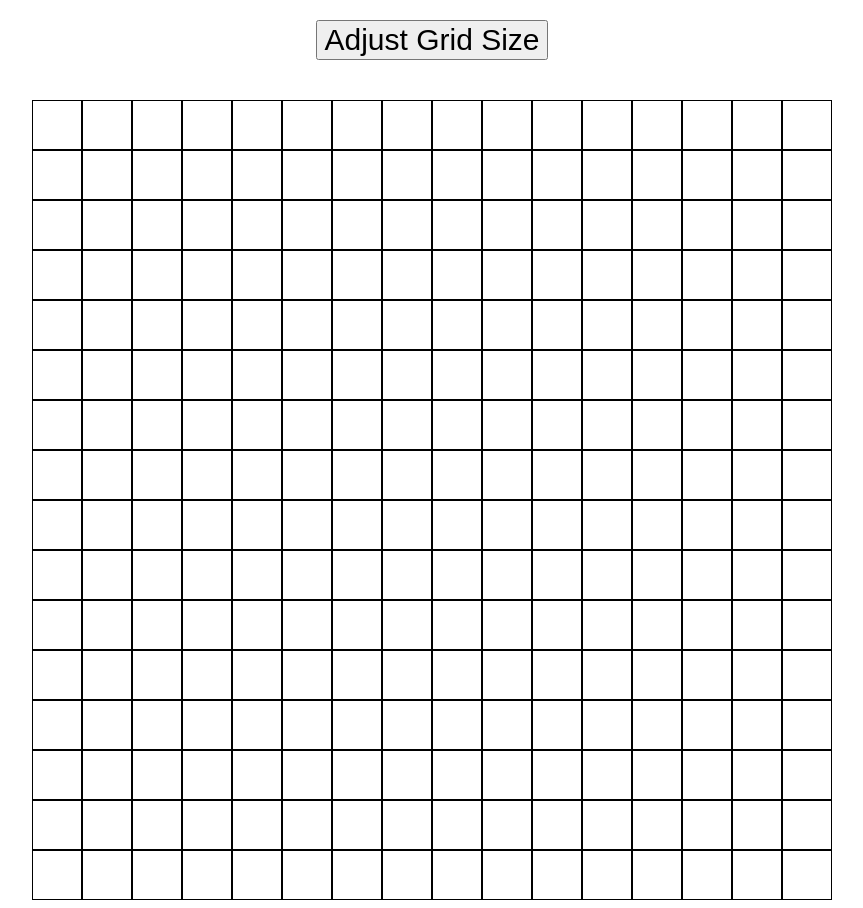
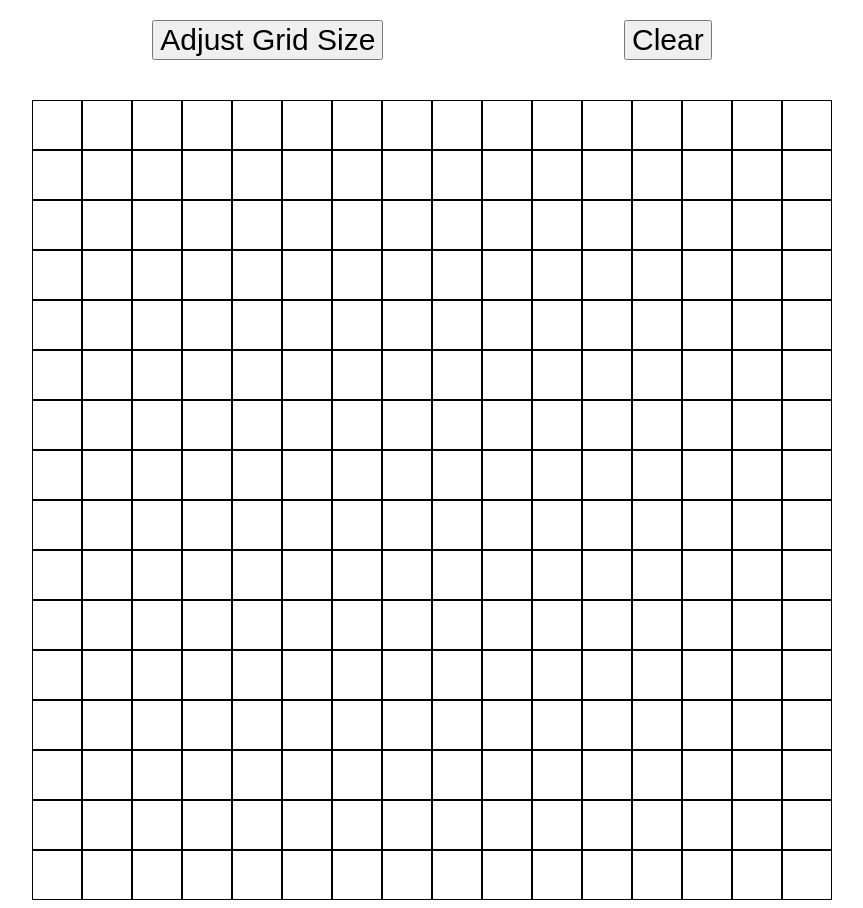
Before and after one commit to WALLFLOWERYWOLF/sketchro, a plain HTML site: page index.html in a window 1280 px wide. Shown: the whole page, without its empty margins (208-1071 px from the left). Drawn offline with Linux system fonts and the light colour scheme.

Commit message:
feat: add a clear button
Added a clear button that clears the sketch board.

```diff
--- a/app.js
+++ b/app.js
@@ -1,4 +1,5 @@
 const container = document.querySelector(".container");
+const clearbtn = document.querySelector(".clear");
 let isMouseDown;
 let isMouseOver;
 
@@ -35,6 +36,13 @@ function handleCellColor(cell) {
   }
 }
 
+function clear() {
+  const cells = document.querySelectorAll(".cell");
+  cells.forEach((cell) => {
+    cell.style.backgroundColor = "white";
+  });
+}
+
 createGrid(16);
 
 const btn = document.querySelector(".adjust-grid-size");
@@ -49,3 +57,7 @@ btn.addEventListener("click", () => {
     );
   }
 });
+
+clearbtn.addEventListener("click", () => {
+  clear();
+});
--- a/index.html
+++ b/index.html
@@ -7,7 +7,10 @@
     <script src="./app.js" defer></script>
   </head>
   <body>
-    <button class="adjust-grid-size">Adjust Grid Size</button>
+    <div class="buttonsandsliders">
+      <button class="adjust-grid-size">Adjust Grid Size</button>
+      <button class="clear">Clear</button>
+    </div>
     <div class="container"></div>
   </body>
 </html>
--- a/style.css
+++ b/style.css
@@ -12,8 +12,19 @@
   border: 1px solid black;
 }
 
-.adjust-grid-size {
+body {
+  width: 800px;
+  margin: 0 auto;
+  text-align: center;
+}
+
+.buttonsandsliders {
+  display: flex;
+  justify-content: center;
+}
+
+.adjust-grid-size,
+.clear {
   font-size: 30px;
   margin: 20px auto 40px;
-  display: block;
 }
```
